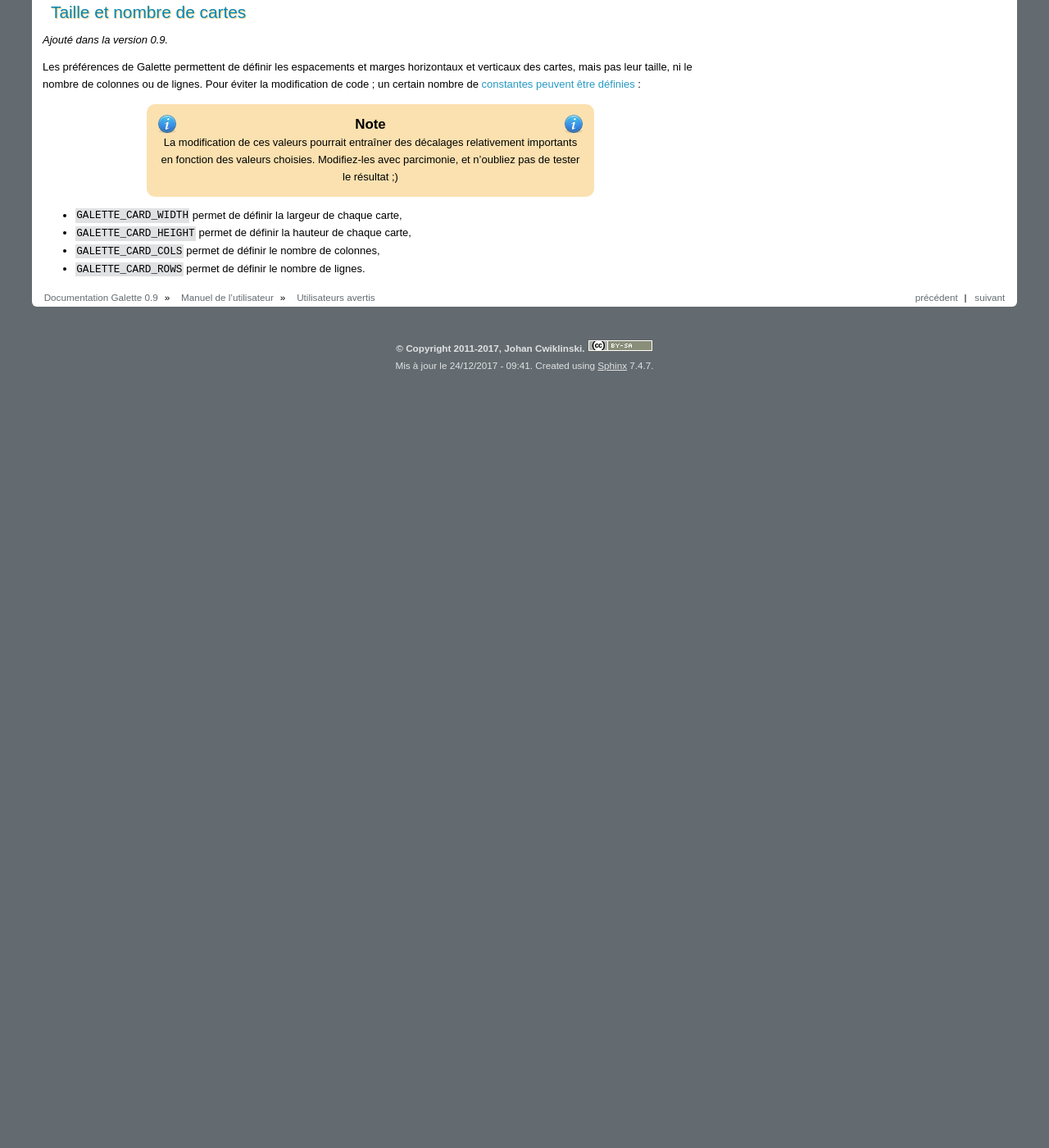
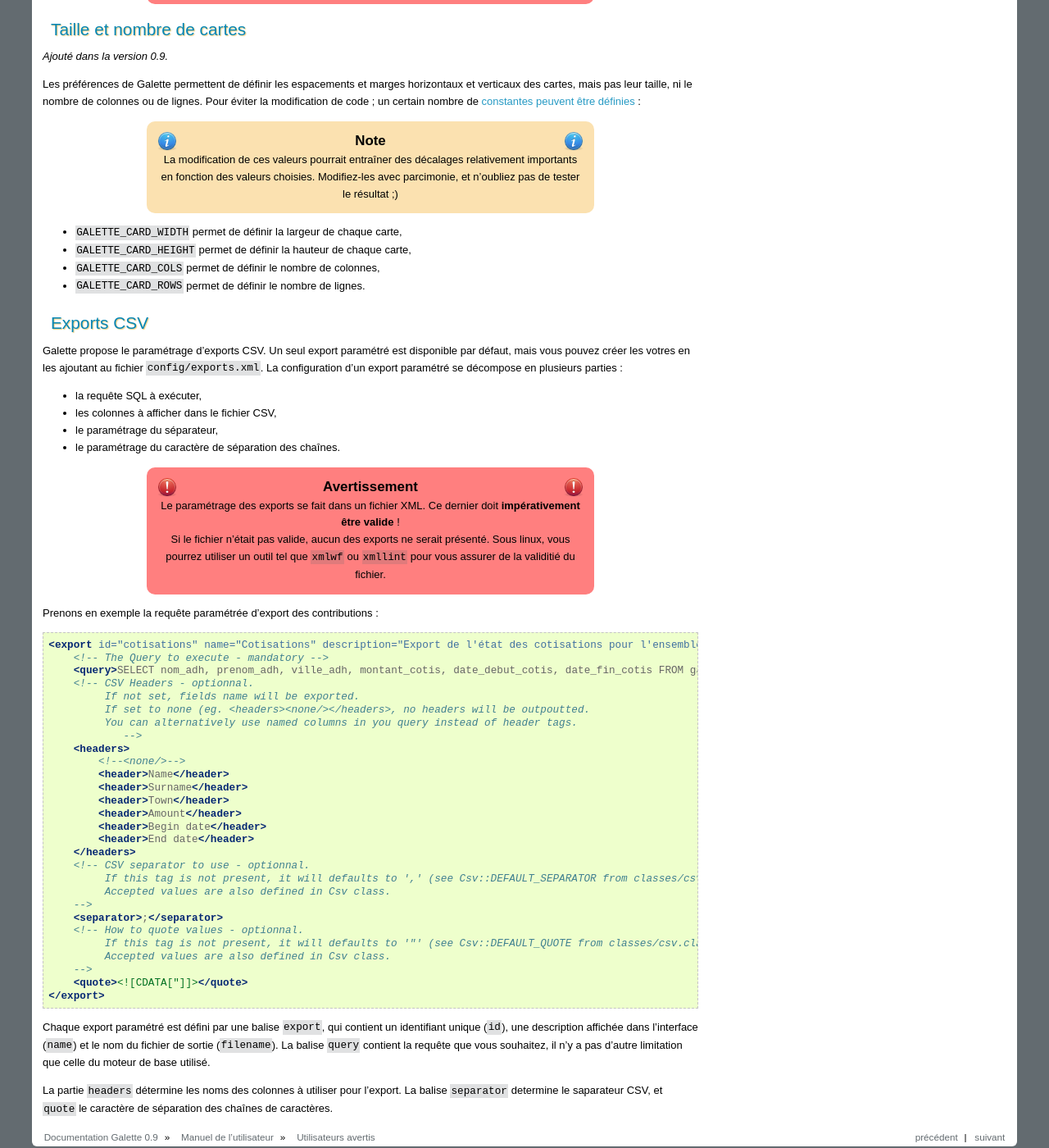
Before and after one commit to galette/galettedoc, a Sphinx documentation site: the page built from source/usermanual/avancee.rst, in a window 1280 px wide and 1400 px high, scrolled down 2202 px. Shown: the whole window at 82% size. Built offline with Sphinx 7.4.7, drawn with Linux system fonts in a browser that asks for light colours; before the commit the page ends 2659 px from its top, so only the background shows below that.

Commit message:
Un mot sur les exports CSV

```diff
--- a/source/usermanual/avancee.rst
+++ b/source/usermanual/avancee.rst
@@ -93,3 +93,56 @@
 * ``GALETTE_CARD_HEIGHT`` permet de définir la hauteur de chaque carte,
 * ``GALETTE_CARD_COLS`` permet de définir le nombre de colonnes,
 * ``GALETTE_CARD_ROWS`` permet de définir le nombre de lignes.
+
+Exports CSV
+===========
+
+Galette propose le paramétrage d'exports CSV. Un seul export paramétré est disponible par défaut, mais vous pouvez créer les votres en les ajoutant au fichier ``config/exports.xml``. La configuration d'un export paramétré se décompose en plusieurs parties :
+
+* la requête SQL à exécuter,
+* les colonnes à afficher dans le fichier CSV,
+* le paramétrage du séparateur,
+* le paramétrage du caractère de séparation des chaînes.
+
+.. warning::
+
+   Le paramétrage des exports se fait dans un fichier XML. Ce dernier doit **impérativement être valide** !
+
+   Si le fichier n'était pas valide, aucun des exports ne serait présenté. Sous linux, vous pourrez utiliser un outil tel que ``xmlwf`` ou ``xmllint`` pour vous assurer de la validitié du fichier.
+
+Prenons en exemple la requête paramétrée d'export des contributions :
+
+.. code-block:: xml
+
+   <export id="cotisations" name="Cotisations" description="Export de l'état des cotisations pour l'ensemble des adhérents" filename="galette_cotisations.csv">
+       <!-- The Query to execute - mandatory -->
+       <query>SELECT nom_adh, prenom_adh, ville_adh, montant_cotis, date_debut_cotis, date_fin_cotis FROM galette_cotisations INNER JOIN galette_adherents ON (galette_cotisations.id_adh=galette_adherents.id_adh)</query>
+       <!-- CSV Headers - optionnal.
+            If not set, fields name will be exported.
+            If set to none (eg. <headers><none/></headers>, no headers will be outpoutted.
+            You can alternatively use named columns in you query instead of header tags.
+               -->
+       <headers>
+           <!--<none/>-->
+           <header>Name</header>
+           <header>Surname</header>
+           <header>Town</header>
+           <header>Amount</header>
+           <header>Begin date</header>
+           <header>End date</header>
+       </headers>
+       <!-- CSV separator to use - optionnal.
+            If this tag is not present, it will defaults to ',' (see Csv::DEFAULT_SEPARATOR from classes/csv.class.php)
+            Accepted values are also defined in Csv class.
+       -->
+       <separator>;</separator>
+       <!-- How to quote values - optionnal.
+            If this tag is not present, it will defaults to '"' (see Csv::DEFAULT_QUOTE from classes/csv.class.php)
+            Accepted values are also defined in Csv class.
+       -->
+       <quote><![CDATA["]]></quote>
+   </export>
+
+Chaque export paramétré est défini par une balise ``export``, qui contient un identifiant unique (``id``), une description affichée dans l'interface (``name``) et le nom du fichier de sortie (``filename``). La balise ``query`` contient la requête que vous souhaitez, il n'y a pas d'autre limitation que celle du moteur de base utilisé.
+
+La partie ``headers`` détermine les noms des colonnes à utiliser pour l'export. La balise ``separator`` determine le saparateur CSV, et ``quote`` le caractère de séparation des chaînes de caractères.
```
